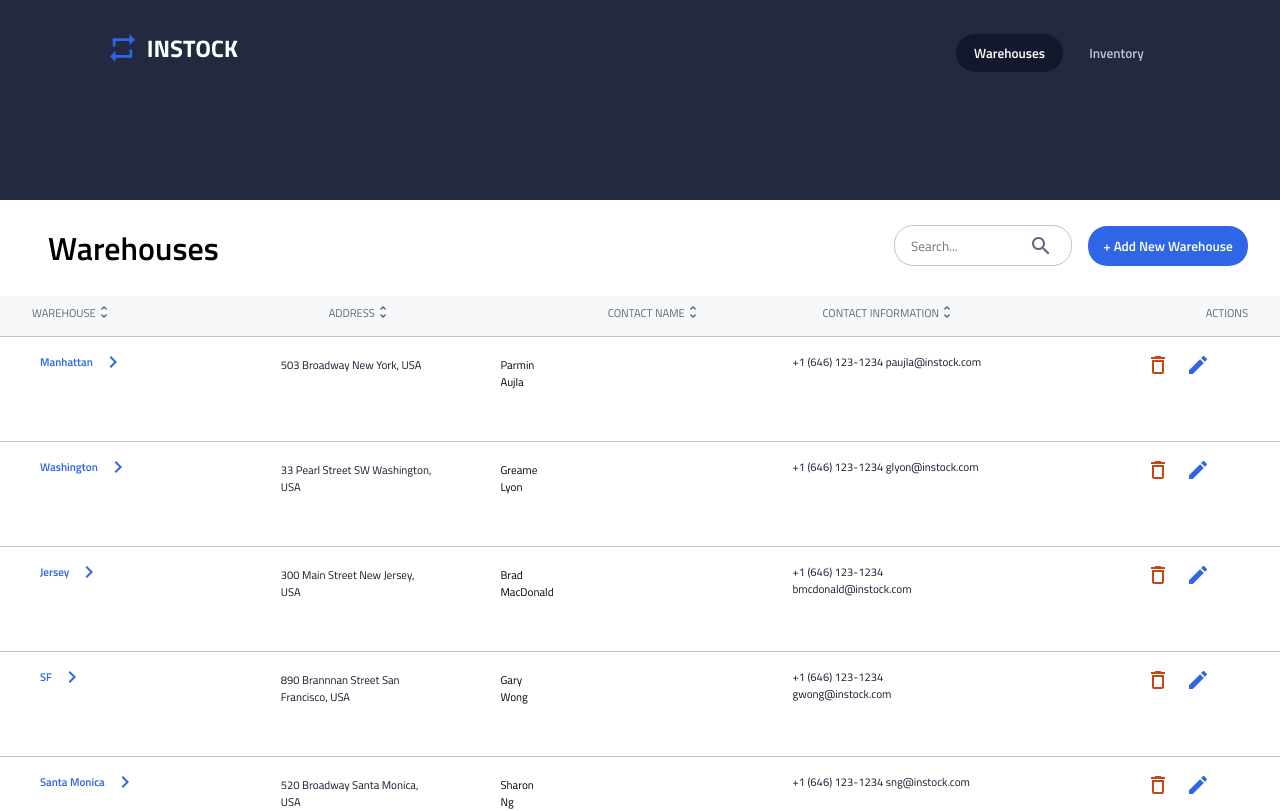
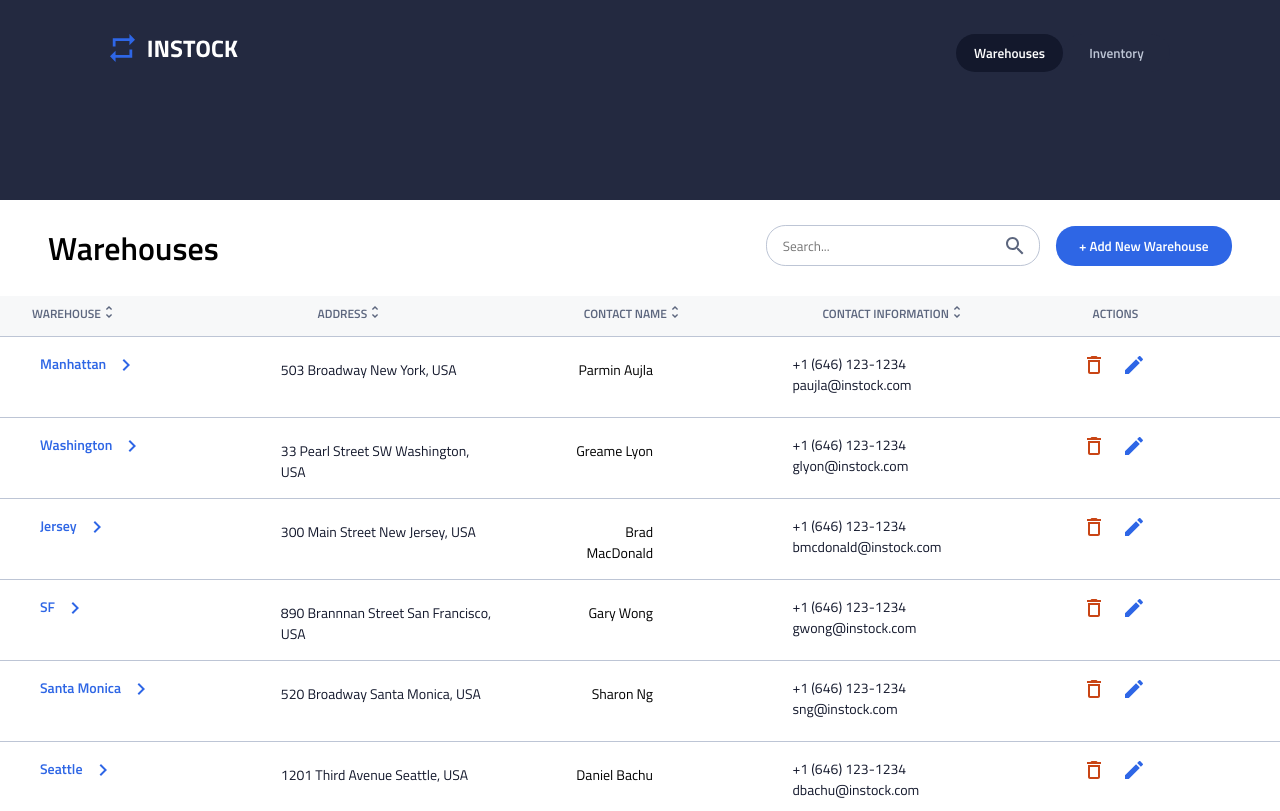
Before and after one commit to ShirinSadeghii/instock-frontend, a React (Create React App) app: page / in a window 1280 px wide. Shown: the top 811 px of the page. Built offline with nearby package versions, Linux system fonts and the light colour scheme.

Commit message:
update style for desktop

```diff
--- a/src/components/WarehouseList/WarehouseList.jsx
+++ b/src/components/WarehouseList/WarehouseList.jsx
@@ -5,13 +5,7 @@ import pen from "../../assets/Icons/edit-24px.svg";
 import dataJson from "../../data/data.json";
 import lookingGlass from "../../assets/Icons/search-24px.svg";
 import sortArrow from "../../assets/Icons/sort-24px.svg";
-function WareHouseListDetail({ info }) {
-  return (
-    <li>
-      <h2>{info.warehouse_name}</h2>
-    </li>
-  );
-}
+
 function WarehouseList() {
   // const dataJson
   return (
--- a/src/components/WarehouseList/warehouseList.scss
+++ b/src/components/WarehouseList/warehouseList.scss
@@ -27,6 +27,10 @@
       height: 6rem;
       padding-left: 2rem;
     }
+    @include desktop {
+      justify-content: initial;
+      gap: 40%;
+    }
   }
   &__searchBarBox {
     position: relative;
@@ -35,6 +39,9 @@
       display: flex;
       align-items: baseline;
       padding-top: 0.6rem;
+    }
+    @include desktop {
+      // width: 30rem;
     }
   }
   &__searchBar {
@@ -48,6 +55,9 @@
       width: 11rem;
       margin-right: 1rem;
       height: 2.4rem;
+      @include desktop {
+        width: 17rem;
+      }
     }
   }
   &__lookingGlass {
@@ -58,6 +68,9 @@
     @include tablet {
       right: 55%;
       top: 35%;
+    }
+    @include desktop {
+      right: 44%;
     }
   }
   &__searchButton {
@@ -74,6 +87,9 @@
     @include tablet {
       width: 10rem;
     }
+    @include desktop {
+      width: 11rem;
+    }
   }
   &__tabletLeader {
     display: none;
@@ -89,12 +105,20 @@
       // padding-right: 2rem;
       padding: 0 32px;
     }
+    @include desktop {
+      font-size: 0.75rem;
+      font-weight: 600;
+    }
   }
   &__tabletLeader--box1 {
     @include tablet {
       display: flex;
       justify-content: space-between;
       width: 55%;
+      @include desktop {
+        justify-content: initial;
+        gap: 30%;
+      }
     }
   }
   &__tabletLeader--box2 {
@@ -102,6 +126,10 @@
       display: flex;
       justify-content: space-between;
       width: 35%;
+    }
+    @include desktop {
+      justify-content: initial;
+      gap: 30%;
     }
   }
   &__tabletLeaderItem {
@@ -147,6 +175,9 @@
       // padding-bottom: 1rem;
       padding: 1rem 0 1rem;
       justify-content: space-between;
+    }
+    @include desktop {
+      height: 3rem;
     }
   }
   &__detailsBox--left {
@@ -194,6 +225,10 @@
       // text-align: right;
       width: 22%;
     }
+    @include desktop {
+      font-size: 0.875rem;
+      width: 30%;
+    }
   }
   &__detailsInfo--alt2 {
     display: none;
@@ -212,6 +247,9 @@
     @include tablet {
       width: 25%;
     }
+    @include desktop {
+      font-size: 0.875rem;
+    }
   }
   &__detailsInfo--Name {
     padding-bottom: 1rem;
@@ -223,7 +261,12 @@
   &__detailsInfo--altName {
     @include tablet {
       display: initial;
-      width: 32px;
+      width: 2rem;
+    }
+    @include desktop {
+      font-size: 0.875rem;
+      width: 6rem;
+      text-align: right;
     }
   }
   &__arrowLogo {
@@ -258,6 +301,10 @@
       display: flex;
       width: 25%;
     }
+    @include desktop {
+      align-items: left;
+      margin-right: 4rem;
+    }
   }
 }
 ::placeholder {
```
